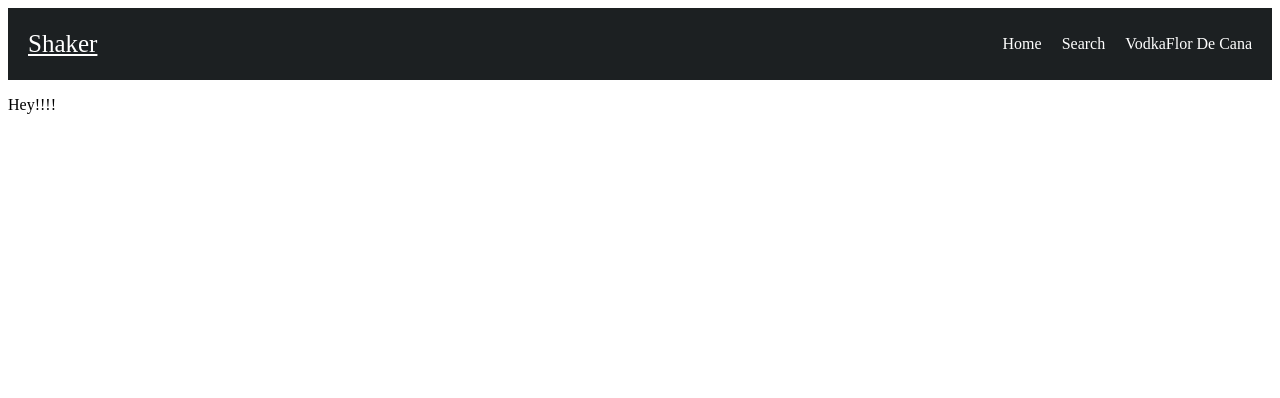
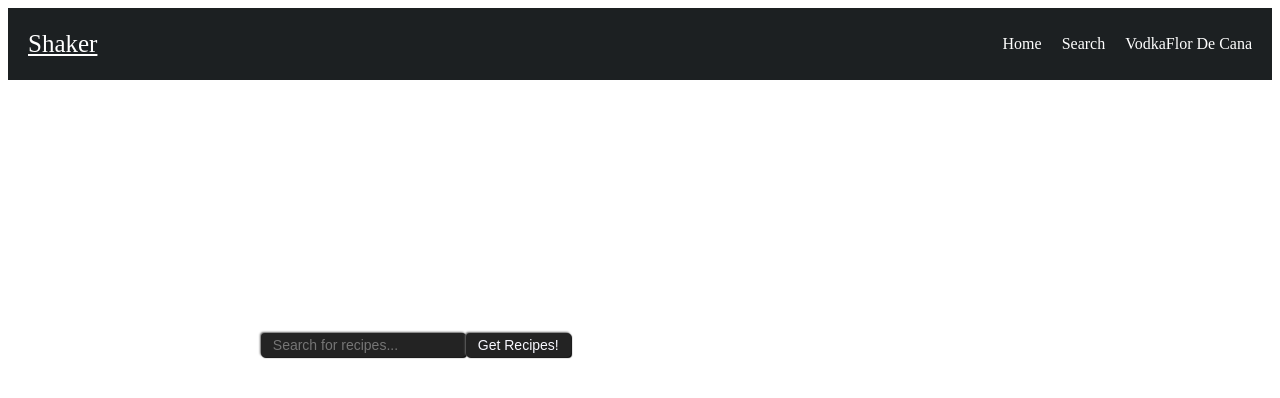
Before and after one commit to The-Senior-Group-2/shaker, a React app: page /search in a window 1280 px wide. Shown: the top 398 px of the page. Built offline with nearby package versions, Linux system fonts and the light colour scheme; the HTML template or start-up script is replaced by a standard one.

Commit message:
created search component with the code chris created, just making sure if it will work on the nav bar. Will delete the component before we merge

```diff
--- /dev/null
+++ b/client/src/components/Search.jsx
@@ -0,0 +1,116 @@
+import React, { useState } from 'react';
+import axios from 'axios';
+import styled from 'styled-components';
+const SearchStyle = styled.div`
+  background: inherit;
+  color: blue;
+  display: flex;
+  flex-flow: column;
+  padding: 20%;
+  width: 490px;
+  button, input{
+    background: rgb(35, 35, 35);
+    color: ghostwhite;
+    font-size: 14px;
+    width: fit-content;
+    padding: 0.25rem 0.75rem;
+    border: none;
+    outline: none;
+    border-radius: 0.25rem;
+    box-shadow: -1px -1px 2px rgba(100,100,100, 1), 1px 1px 1px rgba(0,0,0, 1);
+    :active{
+      box-shadow: -1px -1px 1px rgba(100,100,100, 1), 1px 1px 1px rgba(0,0,0, 1);
+      background: rgb(25, 25, 25);
+    }
+    :hover{
+      box-shadow: -2px -2px 6px rgba(100,100,100, 1), 3px 3px 4px rgba(0,0,0, 1);
+    }
+  };
+  *{
+    flex-flow: column;
+    align-items: center;
+  }
+`;
+const Search = () => {
+  const [ searchFor, setSearchFor ] = useState('');
+  const [ searchResults, setSearchResults ] = useState([]);
+  const handleChange = (e) => {
+    const { value } = e.target;
+    setSearchFor(value);
+  };
+  const handleSearch = async () => {
+    const result = await axios.get(`https://www.thecocktaildb.com/api/json/v1/1/filter.php?i=${searchFor}`);
+    console.info(result);
+    setSearchResults(result.data.drinks);
+  };
+  const handleClick = () => {
+    try {
+      handleSearch();
+    } catch (err) {
+      console.info(err);
+    }
+  };
+  // submit your search for list of drinks when enter key is pressed
+  const handleKeyDown = (e) => {
+    const { key } = e;
+    key === 'Enter' ?
+      handleClick() :
+      null;
+  };
+  const drinkMap = searchResults.map((drink) => {
+    return (
+      <div
+        key={drink.idDrink}
+        style={{
+          border: '2px solid ghostwhite',
+          margin: '5%',
+          alignItems: 'center',
+        }}
+      >
+        <img
+          src={drink.strDrinkThumb}
+          style={{
+            // height: 'auto',
+            // width: 'auto'
+            display: 'block',
+            border: '2px solid ghostwhite',
+          }}
+        />
+        {/* CHANGE TO <a> TAG WITH APPROPRIATE HREF */}
+        <p
+          style={{
+            color: '#50d6da',
+            flexFlow: 'column',
+            paddingLeft: '5%'
+          }}
+        >{drink.strDrink}</p>
+      </div>
+    );
+  });
+  return (
+    <SearchStyle>
+      <div>
+        <input
+          type='text'
+          name='searchFor'
+          value={searchFor}
+          placeholder='Search for recipes...'
+          onChange={handleChange}
+          onKeyDown={handleKeyDown}
+        >
+        </input>
+        <button
+          onClick={handleClick}
+        >
+          Get Recipes!
+        </button>
+        <div className='search-result-container'>
+          {
+            drinkMap
+          }
+        </div>
+      </div>
+    </SearchStyle>
+  );
+};
+export default Search;
--- a/client/src/components/navbar.jsx
+++ b/client/src/components/navbar.jsx
@@ -3,6 +3,7 @@ import styled from "styled-components";
 import { Navbar,  Form, FormControl, Button, NavItem } from 'react-bootstrap';
 import { BrowserRouter, Route, Switch, Link} from 'react-router-dom';
 import Bar from './About.jsx'
+import Search from './Search.jsx'
 
 
 const Nav = styled.nav`
@@ -104,12 +105,12 @@ const MyNavbar = () => {
         <Logo as={Link} to="/">Shaker</Logo>
         <Menu>
           <Item>
-            <LinkCss as={Link} to="/" >
+            <LinkCss as={Link} to="/about" >
               Home
             </LinkCss>
           </Item>
           <Item>
-            <LinkCss as={Link} to="/about" >
+            <LinkCss as={Link} to="/search" >
               Search
             </LinkCss>
           </Item>
@@ -153,6 +154,7 @@ const MyNavbar = () => {
     <div>
       <Switch>
         <Route exact path='/about' component={Bar} />
+        <Route exact path='/search' component={Search} />
         <Route render={function () {
           return <p>Hey!!!!</p>
         }} />
```
